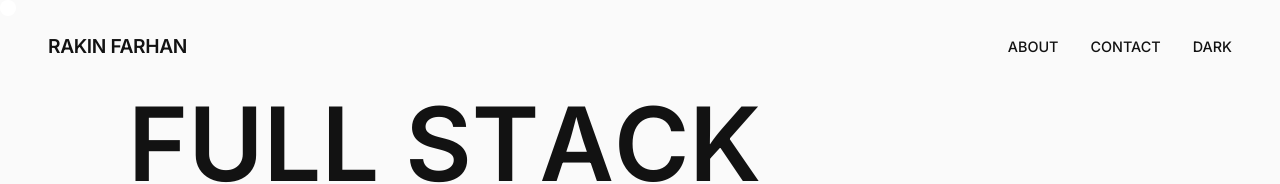
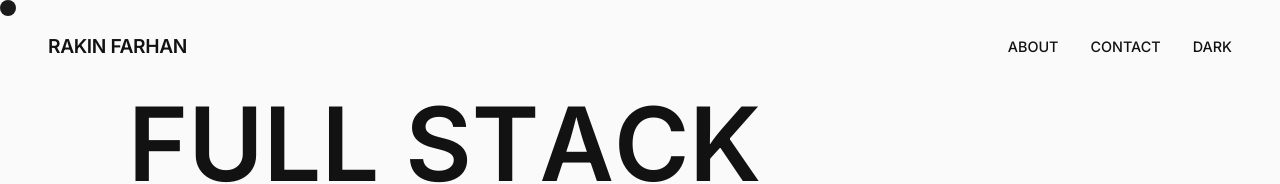
Before and after one commit to d33pto3/portfolio, a React (Vite) app: page / in a window 1280 px wide. Shown: the top 184 px of the page. Built offline with nearby package versions, Linux system fonts and the light colour scheme.

Commit message:
custom cursor theme issue fix

```diff
--- a/src/components/common/CustomCursor.css
+++ b/src/components/common/CustomCursor.css
@@ -10,5 +10,13 @@
   transition: background-color 0.4s cubic-bezier(0.4, 0, 0.2, 1);
   mix-blend-mode: difference;
   transform-origin: center center;
-  background-color: #fff;
+  background-color: #fff; /* Default */
 }
+
+.custom-cursor.theme-dark {
+  background-color: #ffffff;
+}
+
+.custom-cursor.theme-light {
+  background-color: #e0e0e0; /* Slightly off-white to soften the inversion on light background */
+}
--- a/src/components/common/CustomCursor.tsx
+++ b/src/components/common/CustomCursor.tsx
@@ -1,9 +1,11 @@
 import { useEffect, useRef, useState } from 'react';
 import gsap from 'gsap';
 import './CustomCursor.css';
+import { useTheme } from '../../context/ThemeContext';
 export default function CustomCursor() {
   const cursorRef = useRef<HTMLDivElement>(null);
   const [isHovering, setIsHovering] = useState(false);
+  const { theme } = useTheme();
 
   useEffect(() => {
     const cursor = cursorRef.current;
@@ -56,5 +58,5 @@ export default function CustomCursor() {
     }
   }, [isHovering]);
 
-  return <div ref={cursorRef} className="custom-cursor" />;
+  return <div ref={cursorRef} className={`custom-cursor theme-${theme}`} />;
 }
--- a/src/components/layout/Layout.tsx
+++ b/src/components/layout/Layout.tsx
@@ -10,11 +10,11 @@ interface LayoutProps {
 export default function Layout({ children }: LayoutProps) {
   return (
     <SmoothScroll>
-      <CustomCursor />
       <Navbar />
-      <main className="main-content">
+      <main className="main-content" style={{ backgroundColor: 'var(--color-bg)'}}>
         {children}
       </main>
+      <CustomCursor />
     </SmoothScroll>
   );
 }
```
